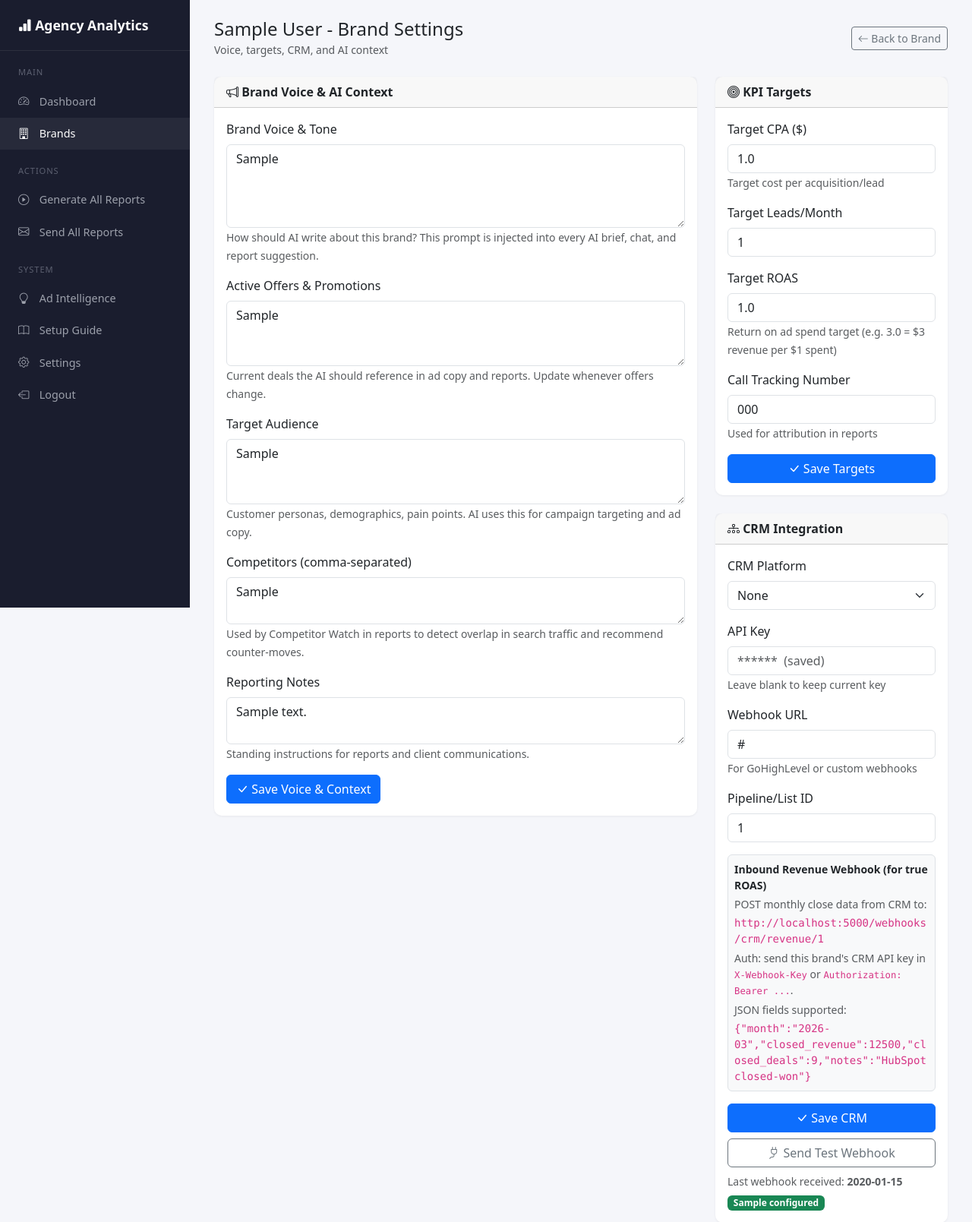
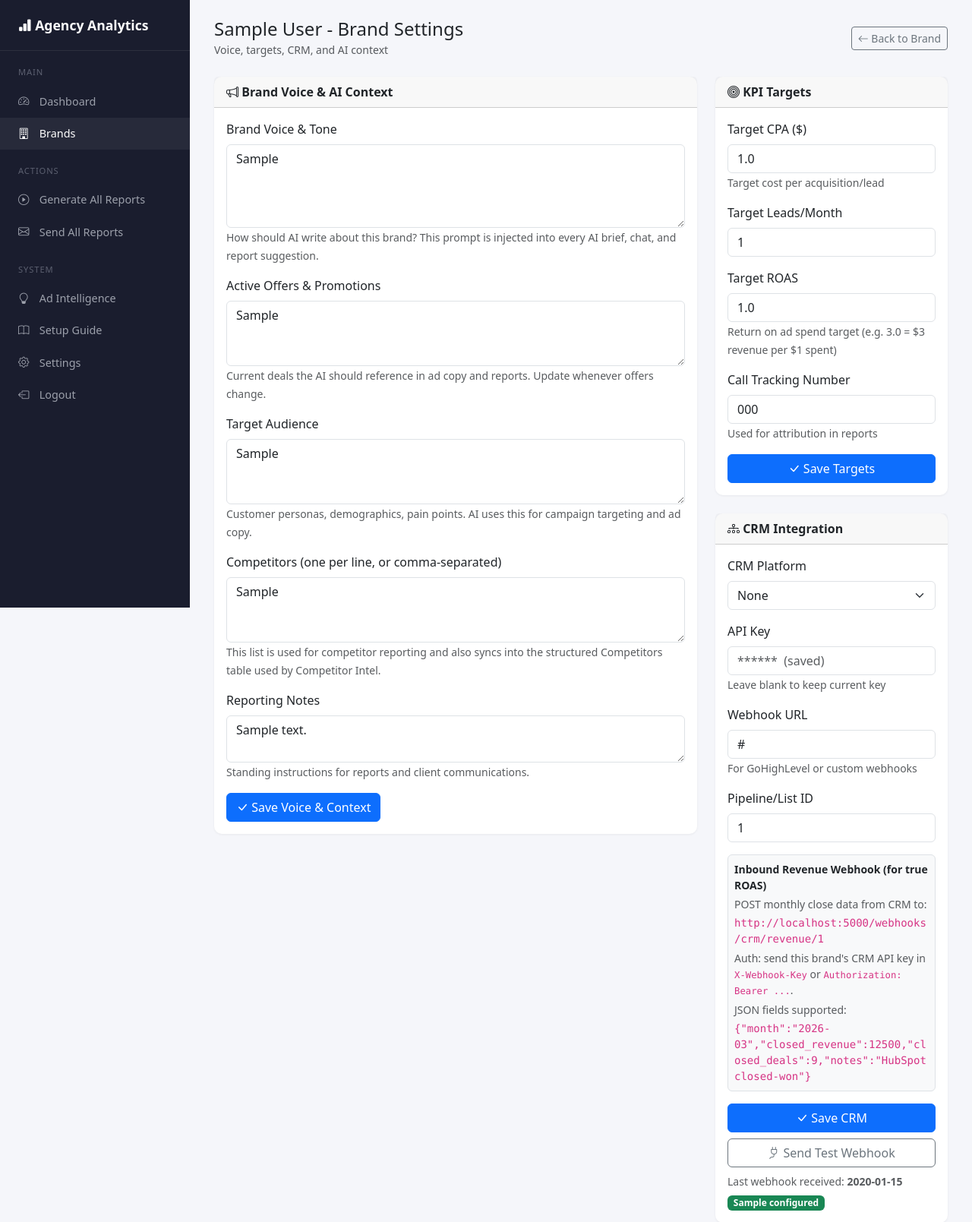
Before and after one commit to markgromer/gromore-admin, a Flask app: page /brands/1/settings in a window 1280 px wide. Shown: the top 1609 px of the page at 76% size. Run offline with Flask 3, Linux system fonts and the light colour scheme; the visitor is signed in with stand-in values (Sample User, id 1); data comes from the database, SQL or seed files in the repository; tables that the repository leaves empty hold one stand-in row (values such as "Sample post"); some libraries are stand-ins or nearby versions.

Commit message:
Make competitors editable + strengthen competitor research

```diff
--- a/webapp/app.py
+++ b/webapp/app.py
@@ -880,7 +880,24 @@ def create_app():
                 db.update_brand_text_field(brand_id, "brand_voice", request.form.get("brand_voice", ""))
                 db.update_brand_text_field(brand_id, "active_offers", request.form.get("active_offers", ""))
                 db.update_brand_text_field(brand_id, "target_audience", request.form.get("target_audience", ""))
-                db.update_brand_text_field(brand_id, "competitors", request.form.get("competitors", ""))
+                competitors_raw = request.form.get("competitors", "")
+                db.update_brand_text_field(brand_id, "competitors", competitors_raw)
+
+                # Also sync into the structured competitors table used by the client portal.
+                import re
+
+                comps = []
+                for part in re.split(r"[\n,]+", competitors_raw or ""):
+                    part = (part or "").strip()
+                    if not part:
+                        continue
+                    if "|" in part:
+                        name, website = part.split("|", 1)
+                        comps.append({"name": name.strip(), "website": website.strip()})
+                    else:
+                        comps.append({"name": part.strip()})
+                db.replace_competitors_for_brand(brand_id, comps)
+
                 db.update_brand_text_field(brand_id, "reporting_notes", request.form.get("reporting_notes", ""))
                 flash("Brand voice and context saved", "success")
             elif section == "kpis":
--- a/webapp/database.py
+++ b/webapp/database.py
@@ -1704,6 +1704,31 @@ class WebDB:
                 return self.delete_competitor(competitor_id, brand_id)
             raise
 
+    def replace_competitors_for_brand(self, brand_id, competitors):
+        """Replace a brand's structured competitors list.
+
+        competitors: list of dicts with keys: name (required), website (optional)
+        """
+        try:
+            conn = self._conn()
+            conn.execute("DELETE FROM competitors WHERE brand_id = ?", (brand_id,))
+            for c in competitors or []:
+                name = (c.get("name") or "").strip()
+                if not name:
+                    continue
+                website = (c.get("website") or "").strip()
+                conn.execute(
+                    "INSERT INTO competitors (brand_id, name, website) VALUES (?, ?, ?)",
+                    (brand_id, name, website),
+                )
+            conn.commit()
+            conn.close()
+        except sqlite3.OperationalError as exc:
+            if "no such table: competitors" in str(exc).lower():
+                self.init()
+                return self.replace_competitors_for_brand(brand_id, competitors)
+            raise
+
     # ── Competitor Intel (cached reports) ────────────────────────
 
     def upsert_competitor_intel(self, competitor_id, brand_id, intel_type, data_json):
--- a/webapp/templates/brands/settings.html
+++ b/webapp/templates/brands/settings.html
@@ -45,10 +45,13 @@
                     </div>
 
                     <div class="mb-3">
-                        <label class="form-label fw-medium">Competitors (comma-separated)</label>
-                        <textarea name="competitors" class="form-control" rows="2"
-                                  placeholder="e.g. ABC Plumbing, Quick Fix, RotoRooter">{{ brand.competitors or '' }}</textarea>
-                        <small class="text-muted">Used by Competitor Watch in reports to detect overlap in search traffic and recommend counter-moves.</small>
+                        <label class="form-label fw-medium">Competitors (one per line, or comma-separated)</label>
+                        <textarea name="competitors" class="form-control" rows="3"
+                                  placeholder="Examples:
+ABC Plumbing | https://abcplumbing.com
+Quick Fix
+RotoRooter">{{ brand.competitors or '' }}</textarea>
+                        <small class="text-muted">This list is used for competitor reporting and also syncs into the structured Competitors table used by Competitor Intel.</small>
                     </div>
 
                     <div class="mb-3">
```
Also changed, not shown: webapp/competitor_intel.py (+9 -4 lines), webapp/templates/client/client_competitors.html (+9 -1 lines).
